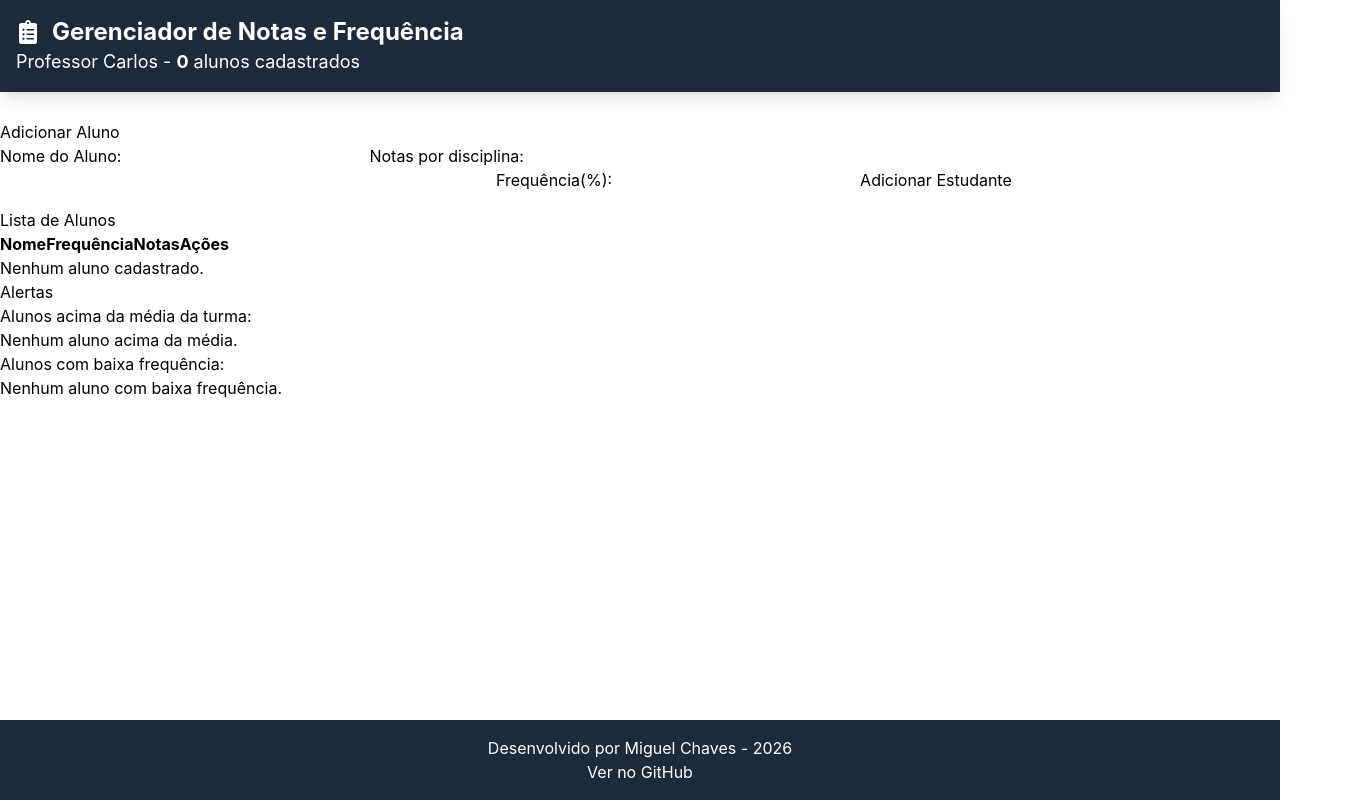
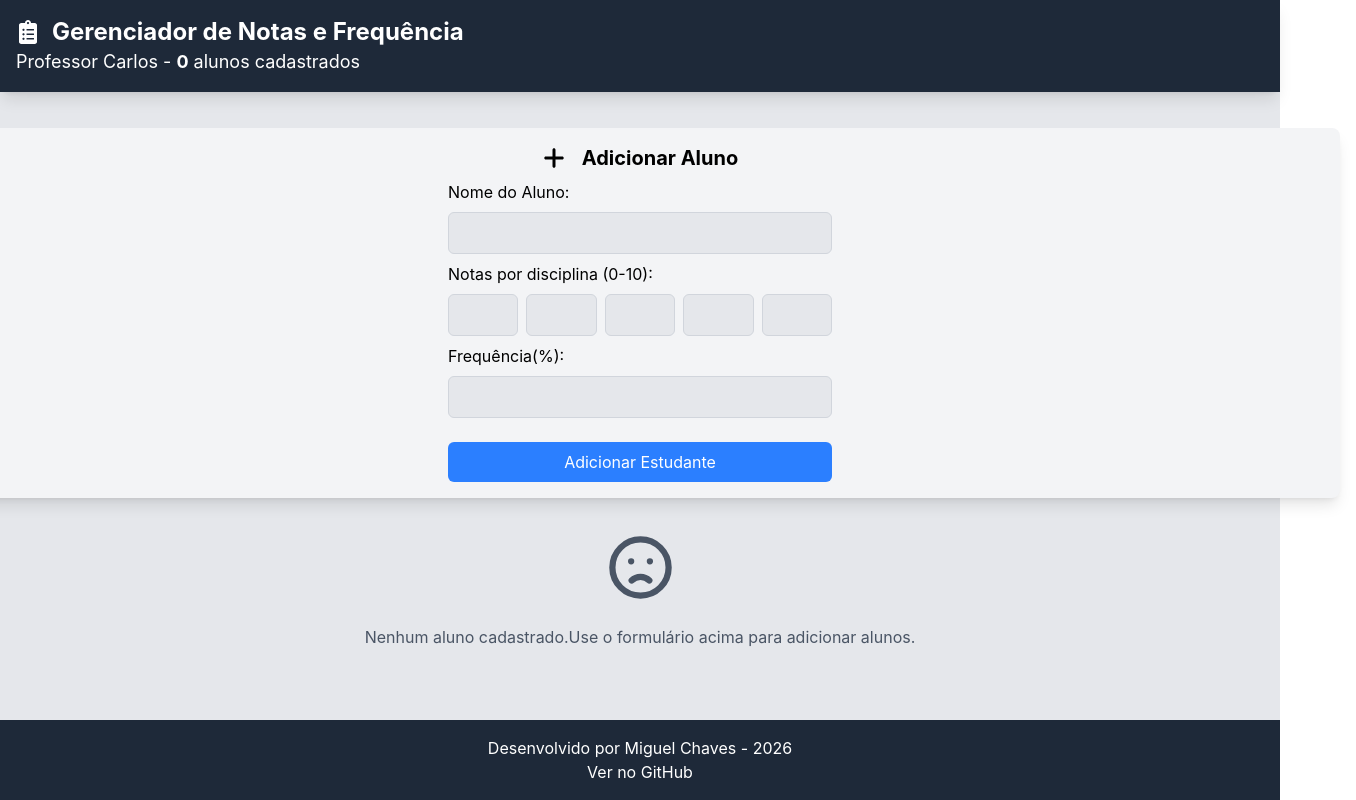
Before and after one commit to Guelmcf/Grade-Manager, a React (Vite) app: page / in a window 1280 px wide. Shown: the whole page, 1356 px wide, since content can reach past the window. Built offline with nearby package versions, Linux system fonts and the light colour scheme.

Commit message:
style: apply Tailwind styling to all components

```diff
--- a/src/App.tsx
+++ b/src/App.tsx
@@ -7,6 +7,7 @@ import { AlertPanel } from './components/alertPanel';
 import { Header } from './components/header';
 import { Footer } from './components/footer';
 
+import { HiOutlineEmojiSad } from "react-icons/hi";
 
 export default function App() {
 
@@ -21,29 +22,42 @@ const {
 } = useStudent()
 
 return (
-  <div>
+  <div className="bg-gray-200 min-h-screen flex flex-col items-center justify-start pt-24">
       <Header
       students={students}
       />
-      <StudentForm
+      <main className="flex-1 flex flex-col items-center gap-4 p-4">
+        <StudentForm
         students={students}
         editingStudentId={editingStudentId}
         addStudent={addStudent}
         updateStudent={updateStudent}
         cancelEdit={cancelEdit}
       />
-      <StudentTable
+      {students.length > 0 ? (
+      <div className="w-full flex flex-col items-center gap-4 px-4">
+        <StudentTable
         students={students}
         editingStudentId={editingStudentId}
         editStudent={editStudent}
         removeStudent={removeStudent}
       />
+      <div className="w-full flex flex-row items-center justify-center gap-4 mb-4">
       <StatsPanel
         students={students}
       />
       <AlertPanel
         students={students}
       />
+      </div>
+      </div>
+      ) : (
+      <p className="text-gray-600 mt-4 flex flex-col items-center text-center">
+        <HiOutlineEmojiSad className="text-[75px] mb-5" />
+        Nenhum aluno cadastrado.Use o formulário acima para adicionar alunos.
+      </p>
+      )}
+      </main>
       <Footer />
   </div>
 )
--- a/src/components/alertPanel.tsx
+++ b/src/components/alertPanel.tsx
@@ -1,5 +1,7 @@
 import type { Student } from "../types";
 import { studentsAboveClassAverage, studentsBelowAttendance } from "../utils/calculations";
+import { FiAlertTriangle } from "react-icons/fi";
+import { FaRegThumbsUp } from "react-icons/fa";
 
 interface AlertPanelProps {
     students: Student[]
@@ -12,28 +14,31 @@ export function AlertPanel(props: AlertPanelProps) {
     const belowAttendance = studentsBelowAttendance(students, 75)
 
     return (
-        <div>
-            <h1>Alertas</h1>
+        <div className="w-175 h-70 bg-gray-100 rounded-lg p-4 shadow-lg flex flex-col justify-center items-center ">
             <div>
-                <h2>Alunos acima da média da turma:</h2>
+                <h2 className="font-bold text-lg flex items-center gap-2"><FaRegThumbsUp className="text-green-500 text-lg"/> Alunos acima da média da turma:</h2>
                 {aboveAverage.length === 0 ? (
                     <p>Nenhum aluno acima da média.</p>
                 ) : (
-                    <ul>
+                    <ul className="font-medium">
                         {aboveAverage.map(student => (
-                            <li key={student.id}>{student.name}</li>
+                            <li key={student.id}>
+                                <span className="text-green-500 mr-2">●</span>
+                                {student.name}</li>
                         ))}
                     </ul>
                 )}
             </div>
-            <div>
-                <h2>Alunos com baixa frequência:</h2>
+            <div className="mt-15">
+                <h2 className="font-bold text-lg flex items-center gap-2"><FiAlertTriangle className="text-yellow-500 text-lg"/> Alunos com baixa frequência:</h2>
                 {belowAttendance.length === 0 ? (
                     <p>Nenhum aluno com baixa frequência.</p>
                 ) : (
-                    <ul>
+                    <ul className="font-medium">
                         {belowAttendance.map(student => (
-                            <li key={student.id}>{student.name}</li>
+                            <li key={student.id}>
+                                <span className="text-red-500 mr-2">●</span>
+                                {student.name}</li>
                         ))}
                     </ul>
                 )}
--- a/src/components/footer.tsx
+++ b/src/components/footer.tsx
@@ -1,6 +1,6 @@
 export function Footer() {
     return (
-        <footer className="bg-gray-800 text-white p-4 mt-4 text-center fixed bottom-0 w-full">
+        <footer className="bg-gray-800 text-white p-4 mt-4 text-center  w-full">
             <p>Desenvolvido por Miguel Chaves - 2026</p>
             <p><a href="https://github.com/Guelmcf/Grade-Manager" target="_blank" rel="noopener noreferrer" className="hover:text-blue-500">Ver no GitHub</a></p>
         </footer>
--- a/src/components/statsPanel.tsx
+++ b/src/components/statsPanel.tsx
@@ -1,5 +1,6 @@
 import type { Student } from '../types';
 import { calculateAverage, calculateClassAverage } from '../utils/calculations';
+import { IoStatsChart } from "react-icons/io5";
 interface StatsPanelProps {
     students: Student[]
 }
@@ -9,16 +10,29 @@ export function StatsPanel(props: StatsPanelProps) {
     const { students } = props
 
     return (
-        <div>
+        <div className="w-175 h-70 bg-gray-100 rounded-lg p-4 shadow-lg flex flex-row justify-center items-center" >
             <div>
             {students.length === 0 ? (
             <p>Nenhum aluno cadastrado.</p>
             ) : (
             <>
-                <p>Total de alunos: {students.length}</p>
-                <p>Média da turma por disciplina: {students.length > 0 ? students[0].grades.map((_, index) => calculateClassAverage(students, index).toFixed(2)).join(', ') : 'N/A'}</p>
-                <p>Média geral da turma: {calculateAverage(students.map(s => calculateAverage(s.grades))).toFixed(2)}</p>
+            <div className='flex flex-col gap-2'>
+            <h2 className='flex items-center gap-2 font-bold text-lg'><IoStatsChart /> Estatísticas da turma</h2>
+            {students[0].grades.map((_, index) => {
+                const avg = calculateClassAverage(students, index)
+                return (
+                <p key={index}>
+                    Disciplina {index + 1}: <span className={`font-bold ${avg < 6 ? 'text-red-500' : avg < 7 ? 'text-yellow-500' : 'text-green-500'}`}>
+                    {avg.toFixed(2)}
+                    </span>
+                </p>
+                )
+            })}
+            <div className="bg-gray-200 p-2 rounded-md mt-4 flex flex-col gap-2">
+                <p>Média geral: <span className='font-bold'>{calculateAverage(students.map(s => calculateAverage(s.grades))).toFixed(2)}</span></p>
+            </div>
 
+            </div>
             </>
             )}
 
--- a/src/components/studentsForms.tsx
+++ b/src/components/studentsForms.tsx
@@ -1,6 +1,7 @@
 import type { Student, StudentFormData } from '../types';
 import { useState } from 'react';
 import { useEffect } from 'react';
+import { FaPlus } from "react-icons/fa6";
 interface StudentFormProps {
   students: Student[]
   editingStudentId: string | null
@@ -35,8 +36,9 @@ useEffect(() => {
 }, [editingStudentId, students])
 
   return (
-    <div className="mb-4 pt-30">
-      <h1>Adicionar Aluno</h1>
+    <div className="pt-4 flex flex-col items-center justify-center gap-4">
+      <div className="w-350 bg-gray-100 rounded-lg p-4 shadow-lg flex flex-col justify-center items-center" >
+      <h1 className="text-xl font-bold mb-2 flex items-center gap-2"><FaPlus className="text-2xl mr-2"/> Adicionar Aluno</h1>
       <form onSubmit={(e) => {
         e.preventDefault()
         if (editingStudentId) {
@@ -50,13 +52,21 @@ useEffect(() => {
           formAttendance: '',
           formGrades: ['', '', '', '', '']
         })
-      }}>
+      }}
+      className="flex flex-col gap-2 w-full max-w-sm"
+      >
 
         <label htmlFor="name">Nome do Aluno:</label>
-        <input type="text" id="name" name="name" value={formData.name} onChange={(e) => setFormData({ ...formData, name: e.target.value })} />
-        <label htmlFor="grade">Notas por disciplina:</label>
+        <input type="text" id="name" name="name"
+        value={formData.name}
+        onChange={(e) => setFormData({ ...formData, name: e.target.value })}
+        className="bg-gray-200 border border-gray-300 rounded-md py-2 px-3 focus:outline-none focus:ring-2 focus:ring-blue-500"
+        />
+        <label htmlFor="grade">Notas por disciplina (0-10):</label>
+        <div className="flex flex-row gap-2">
           {formData.formGrades.map((grade, index) => (
             <input
+            type="number"
               key={index}
               value={grade}
               onChange={(e) => {
@@ -64,13 +74,18 @@ useEffect(() => {
                 newGrades[index] = e.target.value
                 setFormData({ ...formData, formGrades: newGrades as [string,string,string,string,string] })
               }}
+              className="bg-gray-200 border border-gray-300 rounded-md py-2 px-3 w-full focus:outline-none focus:ring-2 focus:ring-blue-500"
             />
           ))}
+        </div>
         <label htmlFor="attendance">Frequência(%):</label>
-        <input type="number" id="frequencia" name="attendance" value={formData.formAttendance} onChange={(e) => setFormData({ ...formData, formAttendance: e.target.value })} />
-        <button type="submit">{editingStudentId ? 'Atualizar Estudante' : 'Adicionar Estudante'}</button>
-        {editingStudentId && <button type="button" onClick={cancelEdit}>Cancelar</button>}
+        <input type="number" id="frequencia" name="attendance" value={formData.formAttendance} onChange={(e) => setFormData({ ...formData, formAttendance: e.target.value })} className="bg-gray-200 border border-gray-300 rounded-md py-2 px-3 focus:outline-none focus:ring-2 focus:ring-blue-500" />
+        <button type="submit"
+        className="bg-blue-500 mt-4 text-white py-2 px-4 rounded-md hover:scale-105 hover:bg-blue-600 hover:transition hover:duration-200 focus:outline-none focus:ring-2 focus:ring-blue-500"
+        >{editingStudentId ? 'Atualizar Estudante' : 'Adicionar Estudante'}</button>
+        {editingStudentId && <button type="button" onClick={cancelEdit} className="bg-red-500 text-white py-2 px-4 rounded-md hover:bg-red-600 focus:outline-none focus:ring-2 focus:ring-red-500">Cancelar</button>}
       </form>
+      </div>
     </div>
   )
 }
--- a/src/components/studentsTable.tsx
+++ b/src/components/studentsTable.tsx
@@ -1,4 +1,6 @@
 import type { Student } from '../types';
+import { IoPerson } from "react-icons/io5";
+import { calculateAverage } from '../utils/calculations';
 
 interface StudentTableProps {
     students: Student[]
@@ -12,32 +14,54 @@ export function StudentTable(props: StudentTableProps) {
 const { students, editingStudentId, editStudent, removeStudent } = props
 
     return (
-        <div>
-            <h1>Lista de Alunos</h1>
-            <table>
-                <thead>
+        <div className="mb-4 pt-4 flex flex-col items-center justify-center gap-4">
+            <div className="w-350 h-full bg-gray-100 rounded-lg p-4 shadow-lg flex flex-col justify-center items-center">
+            <h1 className="text-xl font-bold mb-2 flex items-center gap-2"><IoPerson />Lista de Alunos</h1>
+            <table className="w-250">
+                <thead className="bg-gray-300 p-2">
                     <tr>
                         <th>Nome</th>
+                        <th>Notas</th>
+                        <th>Media</th>
                         <th>Frequência</th>
-                        <th>Notas</th>
                         <th>Ações</th>
                     </tr>
                 </thead>
-                <tbody>
-                    {students.map((student) => (
+                <tbody className="w-250 text-center">
+                    {students.map((student) => {
+                        const studentAvg = calculateAverage(student.grades);
+                        return (
                         <tr key={student.id}
-                        className={student.id === editingStudentId? "bg-yellow-300": "bg-transparent"}>
+                        className={student.id === editingStudentId? "bg-gray-300": "bg-transparent"}>
                             <td>{student.name}</td>
-                            <td>{student.attendance}%</td>
-                            <td>{student.grades.join(', ')}</td>
                             <td>
-                                <button onClick={() => editStudent(student.id)}>Editar</button>
-                                <button onClick={() => removeStudent(student.id)}>Remover</button>
+                            {student.grades.map((grade, index) => (
+                                <span key={index} className={`font-bold gap-5 ${grade < 6 ? 'text-red-500' : grade < 7 ? 'text-yellow-500' : 'text-green-500'}`}>
+                                {grade.toFixed(1)}{index < 4 ? ',  ' : ''}
+                                </span>
+                            ))}
+                            </td>
+                            <td>
+                                <span className={`font-bold ${studentAvg < 6 ? 'text-red-500' : studentAvg < 7 ? 'text-yellow-500' : 'text-green-500'}`}>
+                                {studentAvg.toFixed(2)}
+                                </span>
+                            </td>
+                            <td className={`font-bold ${student.attendance < 75 ? 'text-red-500' : 'text-green-500'}`}>
+                                {student.attendance}%
+                            </td>
+                            <td>
+                                <button onClick={() => editStudent(student.id)}
+                                    className='bg-blue-500 text-white py-2 px-2 rounded-md hover:bg-blue-600 focus:outline-none focus:ring-2 focus:ring-blue-500 mr-2 mt-2'
+                                    >Editar</button>
+                                <button onClick={() => removeStudent(student.id)}
+                                className='bg-red-500 text-white py-2 px-2 rounded-md hover:bg-red-600 focus:outline-none focus:ring-2 focus:ring-red-500'>Remover</button>
                             </td>
                         </tr>
-                    ))}
+                        );
+                    })}
                 </tbody>
             </table>
+            </div>
         </div>
     )
 }
--- a/src/types/index.ts
+++ b/src/types/index.ts
@@ -10,6 +10,7 @@ export interface StudentFormData {
   ]
 }
 export interface Student {
+  average: number
   id: string
   name: string
   attendance: number
```
Lines whose indentation alone changed are shown as unchanged.
